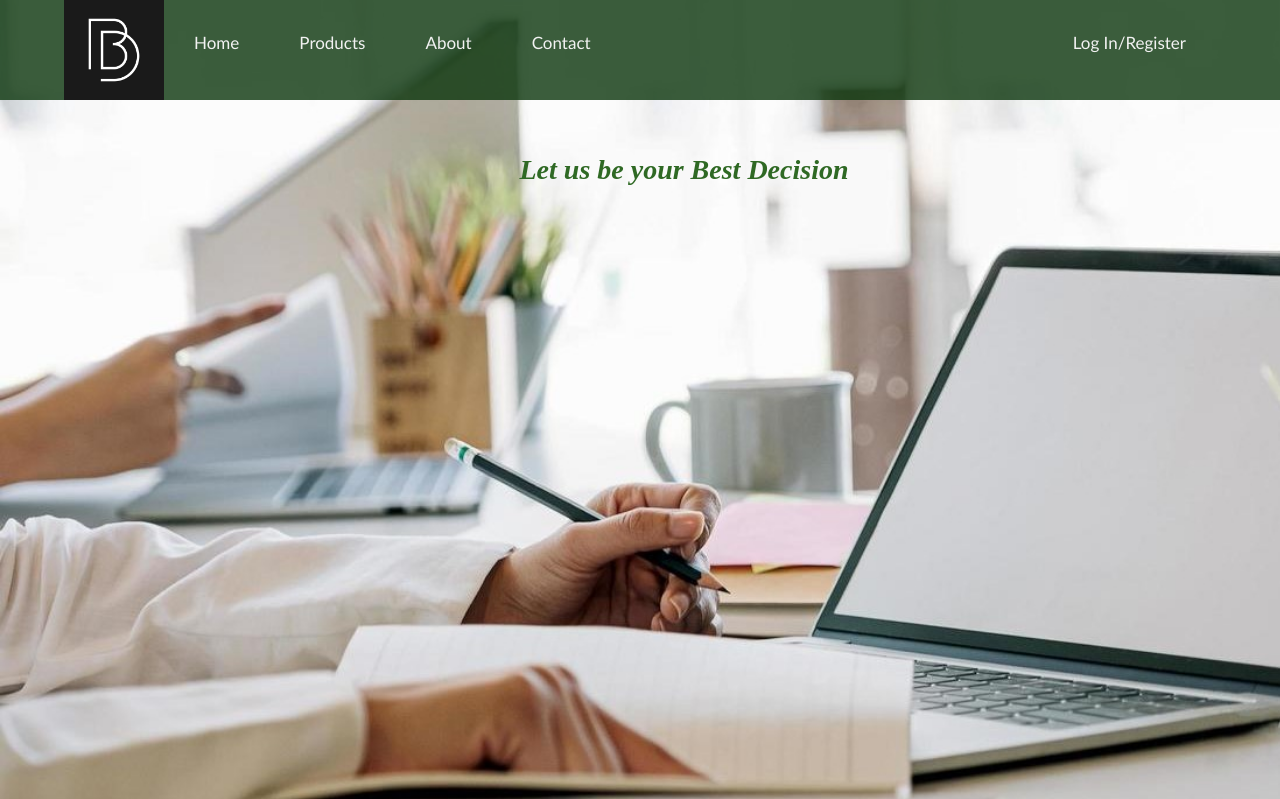
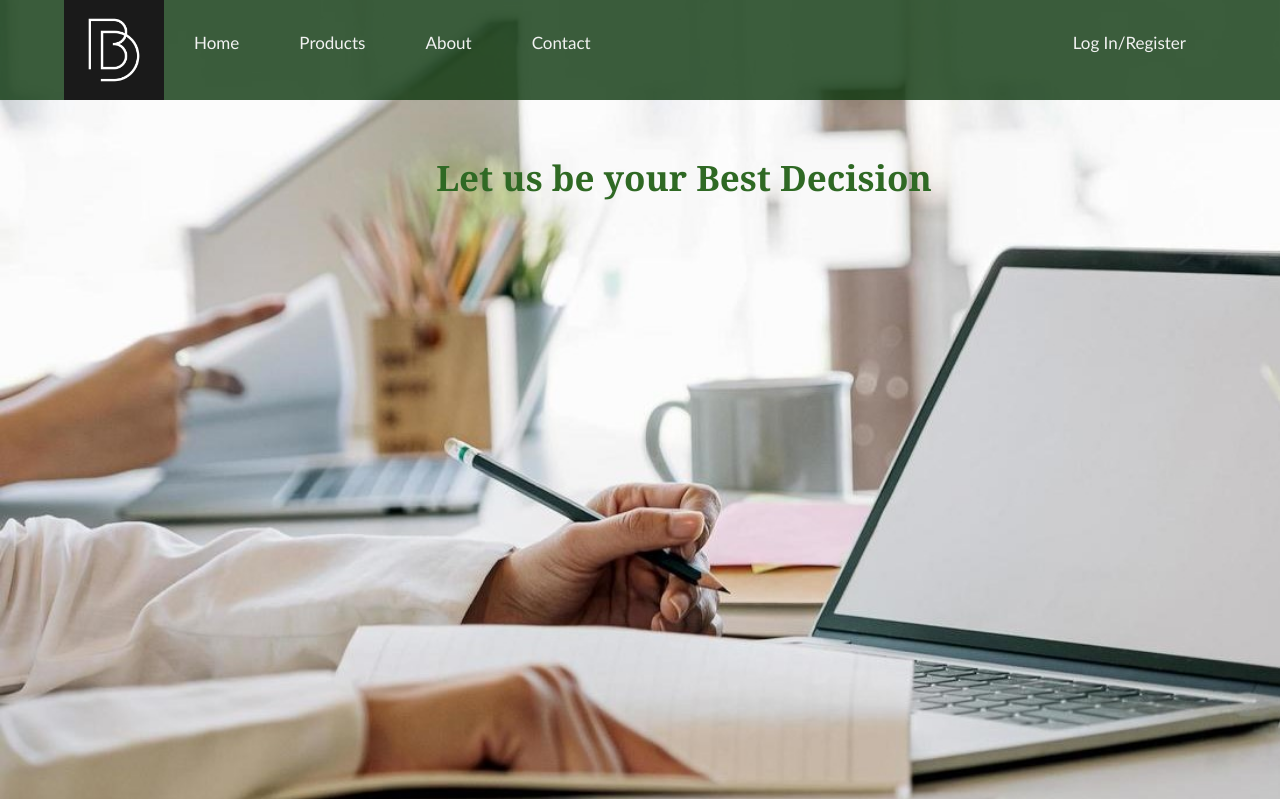
Before and after one commit to bardhagashii/Projekti_WEB, a PHP site: page / in a window 1280 px wide. Shown: the top 799 px of the page. Run offline with PHP 8.4, Linux system fonts and the light colour scheme; some libraries are stand-ins or nearby versions.

Commit message:
Update main.css

```diff
--- a/css/main.css
+++ b/css/main.css
@@ -47,12 +47,12 @@
 
 }
 .welcome-text h1 {
-    font-size: 28px;
+    font-size: 35px;
     width: 600px;
     height: 100px;
     color: rgb(47, 105, 36);
     text-align: center;
-    font-style:italic;
+    font-family:Georgia, 'Times New Roman', Times, serif
 }
 .div2{
     width: 100%;
```
